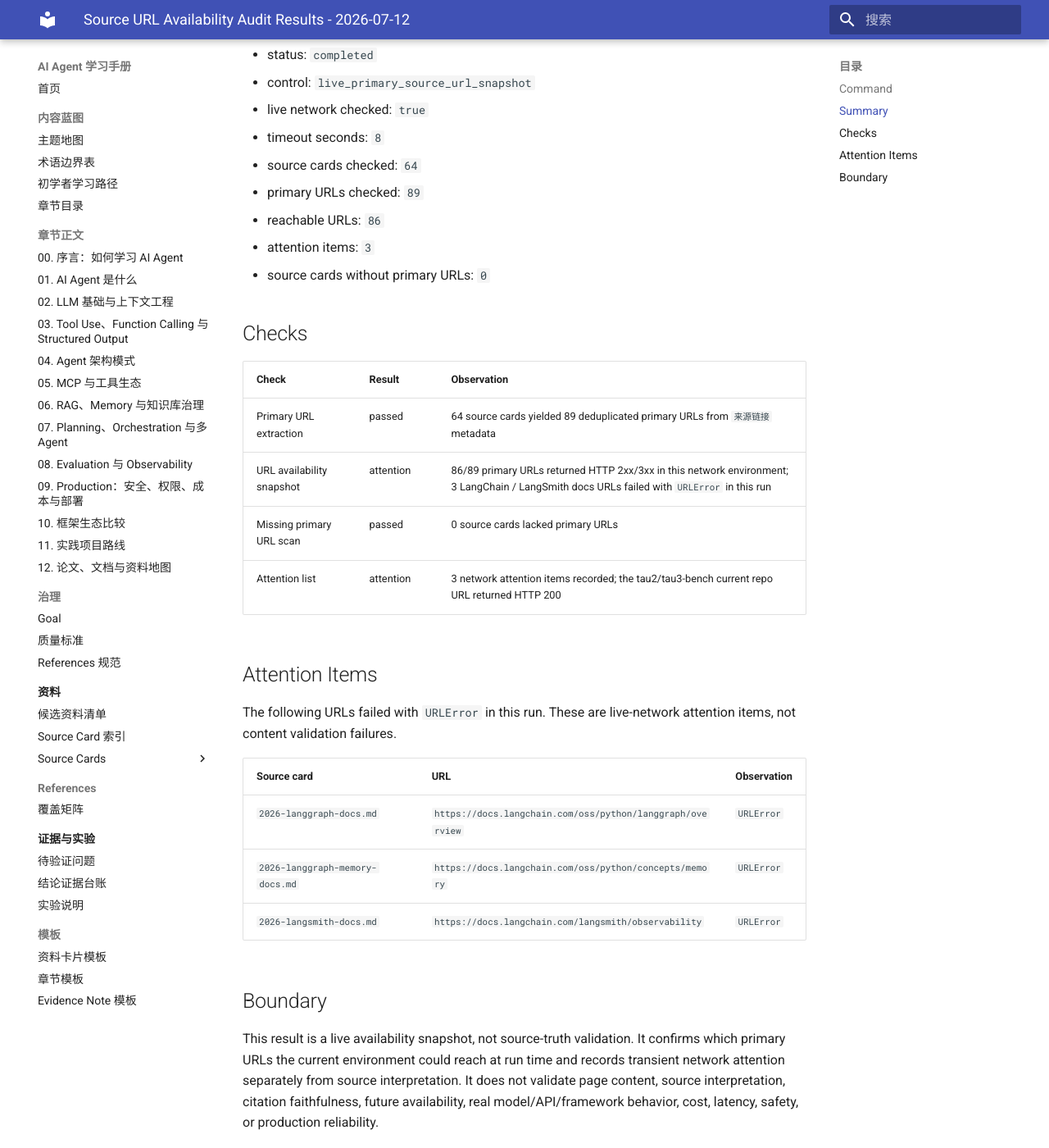
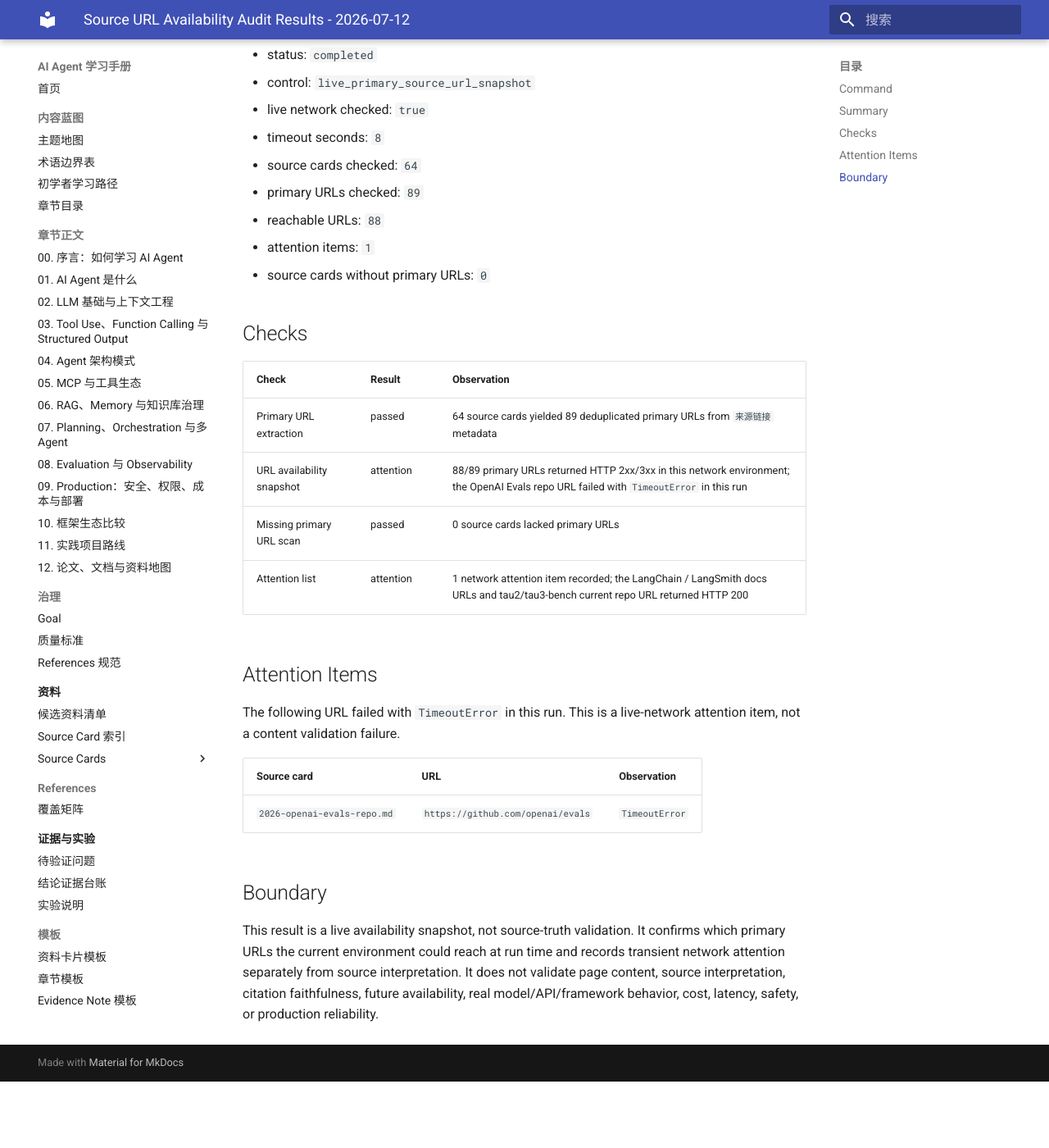
Before and after one commit to AmazingCaddy/readings-ai-agent, an MkDocs documentation site: the page built from docs/experiments/source-url-availability-audit/results-2026-07-12.md, in a window 1280 px wide and 1400 px high, scrolled down 349 px. Shown: the whole window at 82% size. Built offline with MkDocs 1.6.1 and Material for MkDocs 9.7.7, drawn with Linux system fonts in a browser that asks for light colours; after the commit the page ends 1668 px from its top, so only the background shows below that.

Commit message:
Refresh URL availability snapshot wording

```diff
--- a/docs/experiments/source-url-availability-audit/results-2026-07-12.md
+++ b/docs/experiments/source-url-availability-audit/results-2026-07-12.md
@@ -14,8 +14,8 @@
 - timeout seconds: `8`
 - source cards checked: `64`
 - primary URLs checked: `89`
-- reachable URLs: `86`
-- attention items: `3`
+- reachable URLs: `88`
+- attention items: `1`
 - source cards without primary URLs: `0`
 
 ## Checks
@@ -23,19 +23,17 @@
 | Check | Result | Observation |
 | --- | --- | --- |
 | Primary URL extraction | passed | 64 source cards yielded 89 deduplicated primary URLs from `来源链接` metadata |
-| URL availability snapshot | attention | 86/89 primary URLs returned HTTP 2xx/3xx in this network environment; 3 LangChain / LangSmith docs URLs failed with `URLError` in this run |
+| URL availability snapshot | attention | 88/89 primary URLs returned HTTP 2xx/3xx in this network environment; the OpenAI Evals repo URL failed with `TimeoutError` in this run |
 | Missing primary URL scan | passed | 0 source cards lacked primary URLs |
-| Attention list | attention | 3 network attention items recorded; the tau2/tau3-bench current repo URL returned HTTP 200 |
+| Attention list | attention | 1 network attention item recorded; the LangChain / LangSmith docs URLs and tau2/tau3-bench current repo URL returned HTTP 200 |
 
 ## Attention Items
 
-The following URLs failed with `URLError` in this run. These are live-network attention items, not content validation failures.
+The following URL failed with `TimeoutError` in this run. This is a live-network attention item, not a content validation failure.
 
 | Source card | URL | Observation |
 | --- | --- | --- |
-| `2026-langgraph-docs.md` | `https://docs.langchain.com/oss/python/langgraph/overview` | `URLError` |
-| `2026-langgraph-memory-docs.md` | `https://docs.langchain.com/oss/python/concepts/memory` | `URLError` |
-| `2026-langsmith-docs.md` | `https://docs.langchain.com/langsmith/observability` | `URLError` |
+| `2026-openai-evals-repo.md` | `https://github.com/openai/evals` | `TimeoutError` |
 
 ## Boundary
 
```
Also changed, not shown: docs/chapters/12-source-map.md (+1 -1 lines), docs/experiments/README.md (+2 -2 lines), docs/local/summaries/2026-07-11-ai-agent-handbook.md (+3 -1 lines), docs/references/coverage-matrix.md (+1 -1 lines), docs/sources/source-card-index.md (+1 -1 lines).
